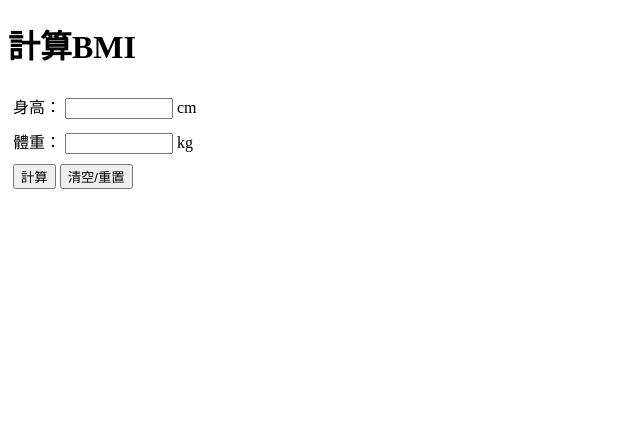
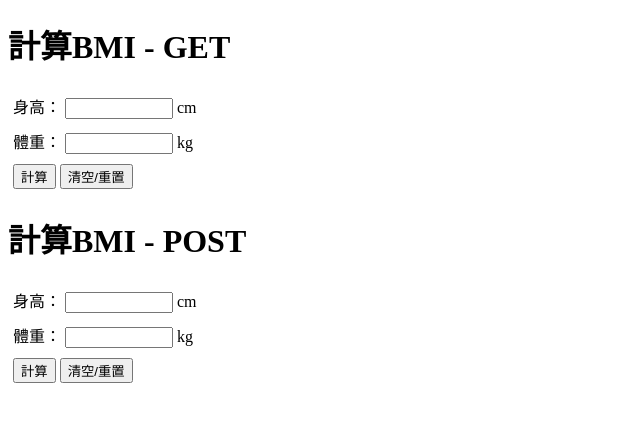
Before and after one commit to wangyf530/PHP---Liu, a PHP site: page / in a window 1280 px wide. Shown: the top 422 px of the page, without its empty margins (0-640 px from the left). Run offline with PHP 8.4, Linux system fonts and the light colour scheme.

Commit message:
示範透過連結傳遞資料

```diff
--- a/index.php
+++ b/index.php
@@ -14,12 +14,36 @@
     </style>
 </head>
 <body>
-    <h1>計算BMI</h1>
+    <?php
+    // 是否有量過
+    if(isset($_GET['bmi'])) {
+        echo "您上一次量過的BMI為{$_GET['bmi']}";
+    }
+    ?>
+
+    <h1>計算BMI - GET</h1>
     <!--
-    GET的話就是點擊'計算'後 頁面後綴會有 ?height=xxx&weight=xxx
-    POST的話點擊'計算'後只有 http://localhost/result.php
-    -->
-    <form action="result.php" method="get">
+        GET的話就是點擊'計算'後 頁面後綴會有 ?height=xxx&weight=xxx
+        POST的話點擊'計算'後只有 http://localhost/result.php
+        -->
+        <form action="result.php" method="get">
+            <div>
+                <label for="height">身高：</label>
+                <input type="number" name="height" id="height" min="1" max="250" step=0.1> cm
+            </div>
+            <div>
+                <label for="weight">體重：</label>
+                <input type="number" name="weight" id="weight" min="1" max="500" step=0.1 > kg
+            </div>
+            <div>
+                <!-- input:submit+input:reset -->
+                <input type="submit" value="計算">
+                <input type="reset" value="清空/重置">
+            </div>
+        </form>
+
+    <h1>計算BMI - POST</h1>
+    <form action="result.php" method="post">
         <div>
             <label for="height">身高：</label>
             <input type="number" name="height" id="height" min="1" max="250" step=0.1> cm
```
Also changed, not shown: result.php (+20 -6 lines).
